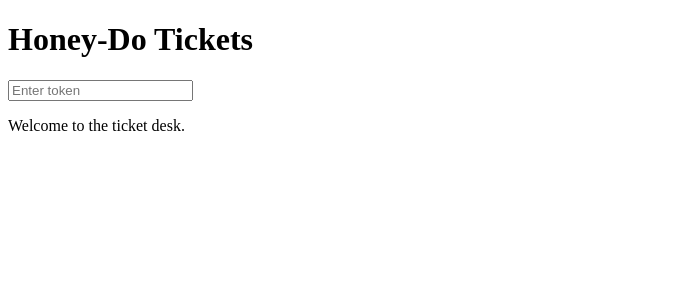
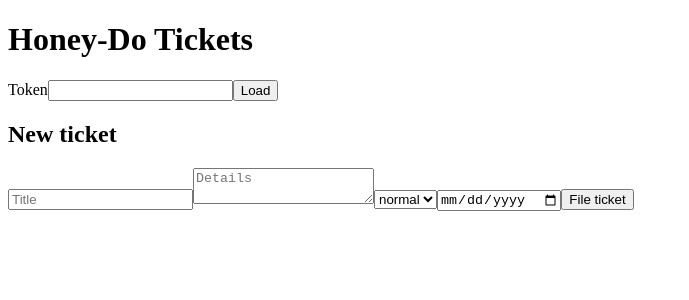
Before and after one commit to secure-builder-dev/secure-builder, a React (Vite) app in the folder frontend/: page / in a window 1280 px wide. Shown: the top 300 px of the page, without its empty margins (0-689 px from the left). Built offline with nearby package versions, Linux system fonts and the light colour scheme.

Commit message:
QW-1c: built by a local model (qwen3.5)

```diff
--- a/frontend/src/App.tsx
+++ b/frontend/src/App.tsx
@@ -1,18 +1,184 @@
 import { useState } from "react";
+import {
+  getDashboard,
+  getFiledTickets,
+  createTicket as apiCreateTicket,
+  changeStatus as apiChangeStatus,
+} from "./api";
 
 export default function App() {
   const [token, setToken] = useState("");
+  const [dashboardData, setDashboardData] = useState<ReturnType<typeof getDashboard> | null>(null);
+  const [filedTickets, setFiledTickets] = useState<ReturnType<typeof getFiledTickets> | null>(null);
+  const [error, setError] = useState<string | null>(null);
+
+  const [title, setTitle] = useState("");
+  const [details, setDetails] = useState("");
+  const [priority, setPriority] = useState("normal");
+  const [due, setDue] = useState("");
+
+  const loadBoard = async () => {
+    setError(null);
+    try {
+      const [dash, filed] = await Promise.all([
+        getDashboard(token),
+        getFiledTickets(token),
+      ]);
+      setDashboardData(dash);
+      setFiledTickets(filed);
+    } catch (err: any) {
+      if (err.status === 401) {
+        setError("Wrong token");
+      } else {
+        setError("Something went wrong");
+      }
+    }
+  };
+
+  const handleFileTicket = async () => {
+    if (!title.trim()) return;
+    try {
+      await apiCreateTicket(token, { title: title.trim(), details, priority, due: due || null });
+      setTitle("");
+      setDetails("");
+      setPriority("normal");
+      setDue("");
+      await loadBoard();
+    } catch (err: any) {
+      if (err.status === 401) {
+        setError("Wrong token");
+      } else {
+        setError("Something went wrong");
+      }
+    }
+  };
+
+  const handleStatusChange = async (ticketId: number, newStatus: string) => {
+    try {
+      await apiChangeStatus(token, ticketId, newStatus);
+      await loadBoard();
+    } catch (err: any) {
+      if (err.status === 401) {
+        setError("Wrong token");
+      } else {
+        setError("Something went wrong");
+      }
+    }
+  };
 
   return (
     <div>
       <h1>Honey-Do Tickets</h1>
-      <input
-        type="password"
-        placeholder="Enter token"
-        value={token}
-        onChange={(e) => setToken(e.target.value)}
-      />
-      <p>Welcome to the ticket desk.</p>
+
+      <div>
+        <label htmlFor="token">Token</label>
+        <input
+          id="token"
+          type="password"
+          value={token}
+          onChange={(e) => setToken(e.target.value)}
+        />
+        <button onClick={loadBoard}>Load</button>
+      </div>
+
+      {error && <p>{error}</p>}
+
+      <div>
+        <h2>New ticket</h2>
+        <input
+          label="Title"
+          placeholder="Title"
+          value={title}
+          onChange={(e) => setTitle(e.target.value)}
+        />
+        <textarea
+          label="Details"
+          placeholder="Details"
+          value={details}
+          onChange={(e) => setDetails(e.target.value)}
+        />
+        <select value={priority} onChange={(e) => setPriority(e.target.value)}>
+          <option value="low">low</option>
+          <option value="normal">normal</option>
+          <option value="urgent">urgent</option>
+        </select>
+        <input
+          type="date"
+          label="Due"
+          value={due}
+          onChange={(e) => setDue(e.target.value)}
+        />
+        <button onClick={handleFileTicket}>File ticket</button>
+      </div>
+
+      {dashboardData && (
+        <div>
+          <h2>To Do</h2>
+          <div>
+            {dashboardData.todo.map((ticket) => (
+              <div key={ticket.id} className={ticket.group === 0 ? "urgent" : ""}>
+                <p>{ticket.title}</p>
+                <p>Priority: {ticket.priority}</p>
+                <p>Due: {ticket.due || "N/A"}</p>
+                {ticket.status === "open" && (
+                  <button onClick={() => handleStatusChange(ticket.id, "acknowledged")}>
+                    Acknowledge
+                  </button>
+                )}
+                {ticket.status === "acknowledged" && (
+                  <button onClick={() => handleStatusChange(ticket.id, "in_progress")}>
+                    Start
+                  </button>
+                )}
+              </div>
+            ))}
+          </div>
+
+          <h2>In Progress</h2>
+          <div>
+            {dashboardData.in_progress.map((ticket) => (
+              <div key={ticket.id} className={ticket.group === 0 ? "urgent" : ""}>
+                <p>{ticket.title}</p>
+                <p>Priority: {ticket.priority}</p>
+                <p>Due: {ticket.due || "N/A"}</p>
+                <button onClick={() => handleStatusChange(ticket.id, "done")}>Done</button>
+              </div>
+            ))}
+          </div>
+
+          <h2>Completed</h2>
+          <div>
+            {dashboardData.completed.map((ticket) => (
+              <div key={ticket.id}>
+                <p>{ticket.title}</p>
+                <p>Priority: {ticket.priority}</p>
+                <p>Due: {ticket.due || "N/A"}</p>
+              </div>
+            ))}
+          </div>
+        </div>
+      )}
+
+      {filedTickets && (
+        <div>
+          <h2>Tickets I filed</h2>
+          <div>
+            {filedTickets.tickets.map((ticket) => (
+              <div key={ticket.id}>
+                <p>{ticket.title}</p>
+                <p>Priority: {ticket.priority}</p>
+                <p>Due: {ticket.due || "N/A"}</p>
+                {ticket.status === "done" && (
+                  <>
+                    <button onClick={() => handleStatusChange(ticket.id, "closed")}>Close</button>
+                    <button onClick={() => handleStatusChange(ticket.id, "open")}>Reopen</button>
+                  </>
+                )}
+              </div>
+            ))}
+          </div>
+        </div>
+      )}
     </div>
   );
 }
```
Also changed, not shown: 1 other file (tests, documents, lock files or other folders).
